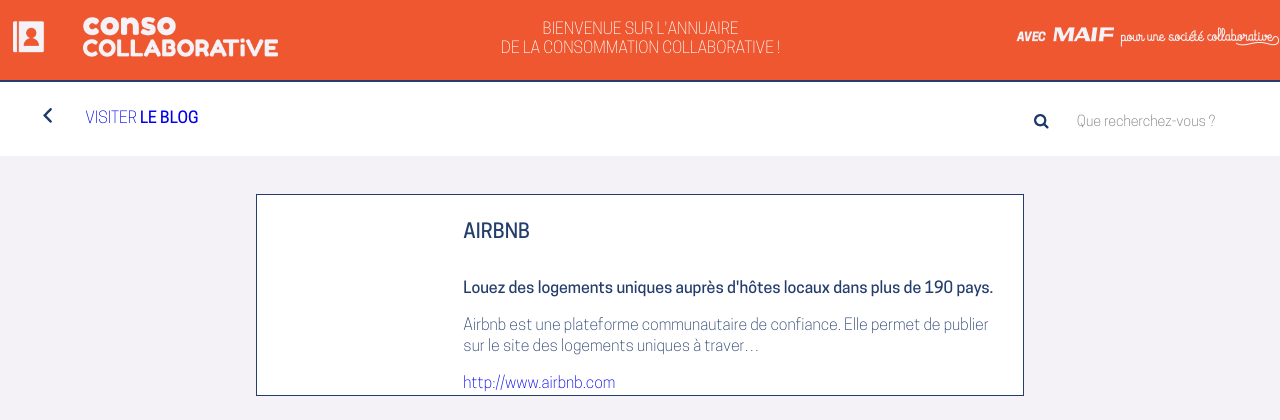
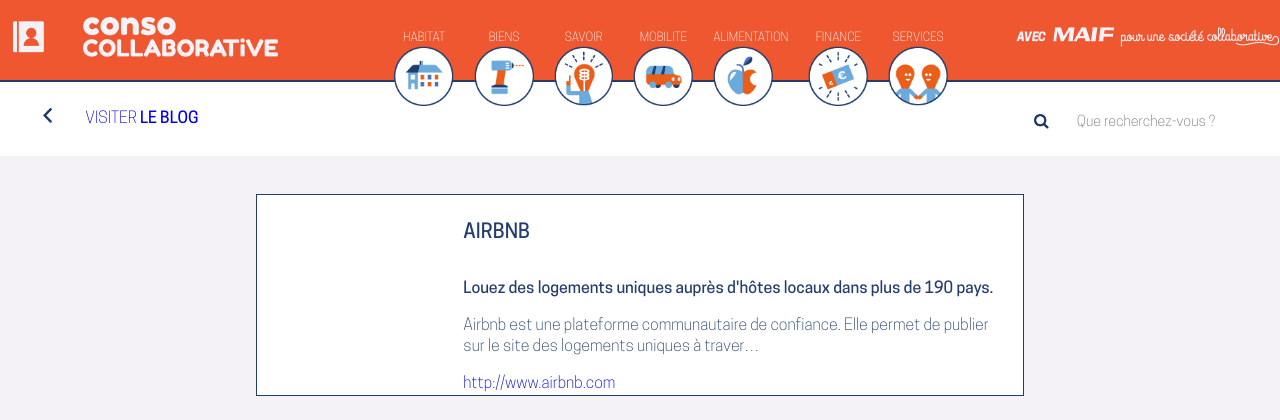
Before and after one commit to poulainv/annuaire, a Django app: page /projects in a window 1280 px wide. Shown: the top 420 px of the page. Run offline with Django 3.2, Linux system fonts and the light colour scheme; data comes from the database, SQL or seed files in the repository.

Commit message:
Added navbar with picto categories

```diff
--- a/app/static/app/css/navbar.css
+++ b/app/static/app/css/navbar.css
@@ -84,6 +84,12 @@
     font-size: 0.9em;
 }
 
+/*NAVBARCAT*/
+
+.navbar__categories li {
+    display: inline;
+}
+
 
 /*------*/
 /*SUBCAT*/
@@ -95,6 +101,9 @@
     vertical-align: middle;
 }
 
+.options-bar__sub-categories {
+    margin-top: 2%;
+}
 /*
 .sub-category a {
     color: #233D6C;
--- a/app/static/app/style.css
+++ b/app/static/app/style.css
@@ -51,7 +51,8 @@ h1, h2, h3, h4 {
     padding: 0px 20px 0px 20px;
 }
 
-.category-list__item:hover a{
+
+.category-list__item:hover a {
     color: #EE5730;
 }
 
@@ -63,3 +64,29 @@ h1, h2, h3, h4 {
     text-decoration: none;
     color: #233D6C;
 }
+
+
+.navbar__categories {
+    text-transform: uppercase;
+    position: absolute;
+    top: 15px;
+    left: 30%;
+}
+
+.category-list__item--little {
+    padding: 0px 10px 0px 10px;
+}
+
+.category-link__label--little {
+    color: white;
+    font-size: 12px;
+    font-weight: normal;
+}
+
+.category-list__item--little:hover a{
+    color: black !important;
+}
+
+.category-link__picto--little {
+    height: 60px;
+}
--- a/app/templates/app/base.html
+++ b/app/templates/app/base.html
@@ -29,10 +29,16 @@
                     <img src="{% static 'app/img/logo__conso.png' %}">
                 </a>
             </div>
+
+            {% block navbar_main %}
+
             <div class="navbar__welcome-text">
                 <p> Bienvenue sur l'annuaire </p>
                 <p> de la consommation collaborative ! </p>
             </div>
+
+            {% endblock %}
+
             <div class="navbar__right-partner">
                 <img src="{% static 'app/img/logo__maif.png' %}">
             </div>
--- a/app/templates/app/project_list.html
+++ b/app/templates/app/project_list.html
@@ -1,4 +1,27 @@
 {% extends "app/base.html" %}
+
+{% block navbar_main %}
+    {% with 'habitat biens savoir mobilite alimentation finance services ' as categories %}
+        <div class="navbar__categories">
+                {% for cat in categories.split %}
+                    <div class="category-list__item category-list__item--little">
+                        <div class="category-link category-link--little">
+                            <a class="category-link__label category-link__label--little" href="projects?category={{cat}}"> {{ cat }}</a>
+                            <a href="projects?category={{cat}}">
+                                <img class="category-link__picto category-link__picto--little"
+                                     src="static/app/img/picto__{{ cat }}.png"
+                                    onmouseover="this.src='static/app/img/picto__{{ cat }}-hover.png'"
+                                    onmouseout="this.src='static/app/img/picto__{{ cat }}.png'"></a>
+                    </div>
+                </div>
+                {% endfor %}
+        </div>
+        {# HACK #}
+        <div class="navbar__welcome-text">
+        </div>
+    {% endwith %}
+
+{% endblock navbar_main %}
 
 {% block options_content %}
     {% load static %}
```
